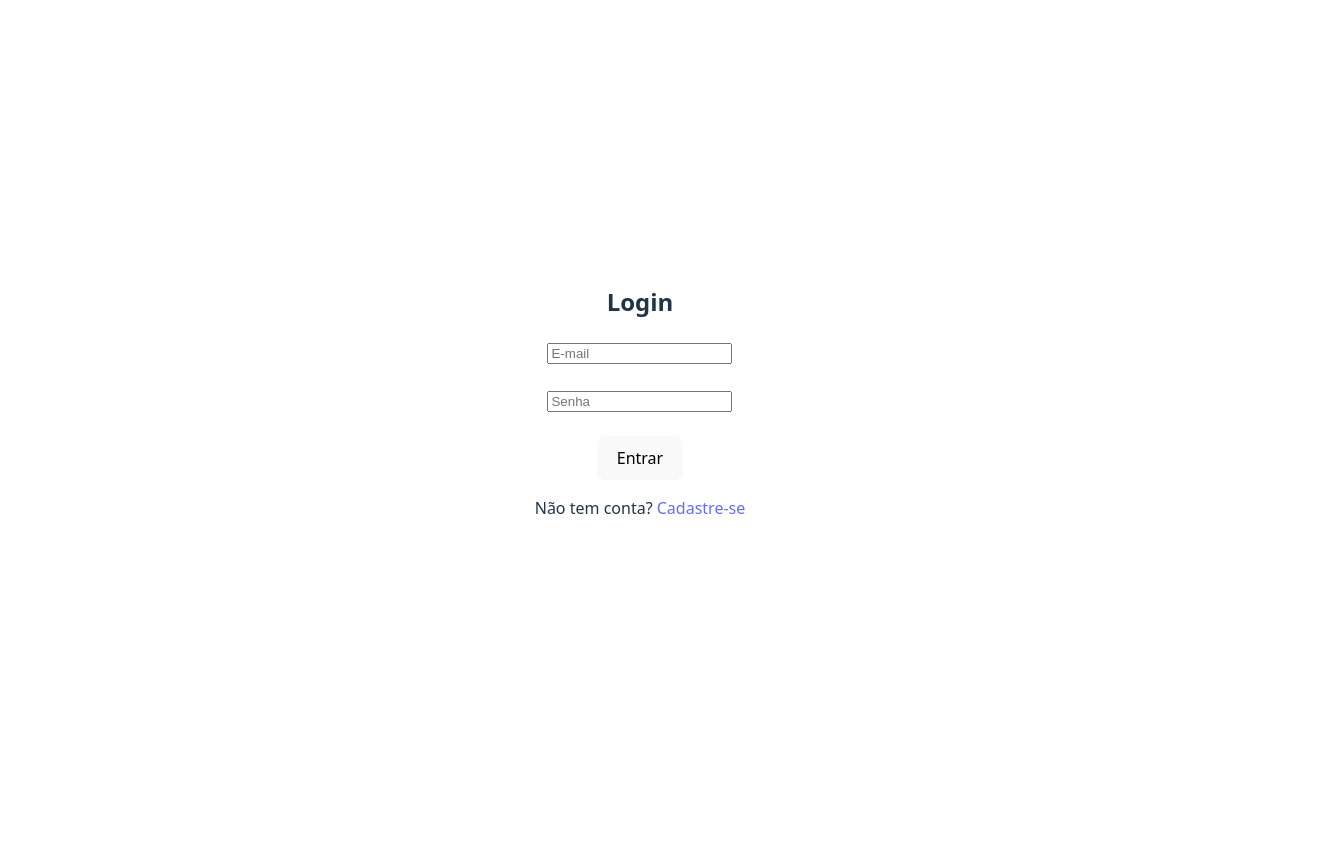
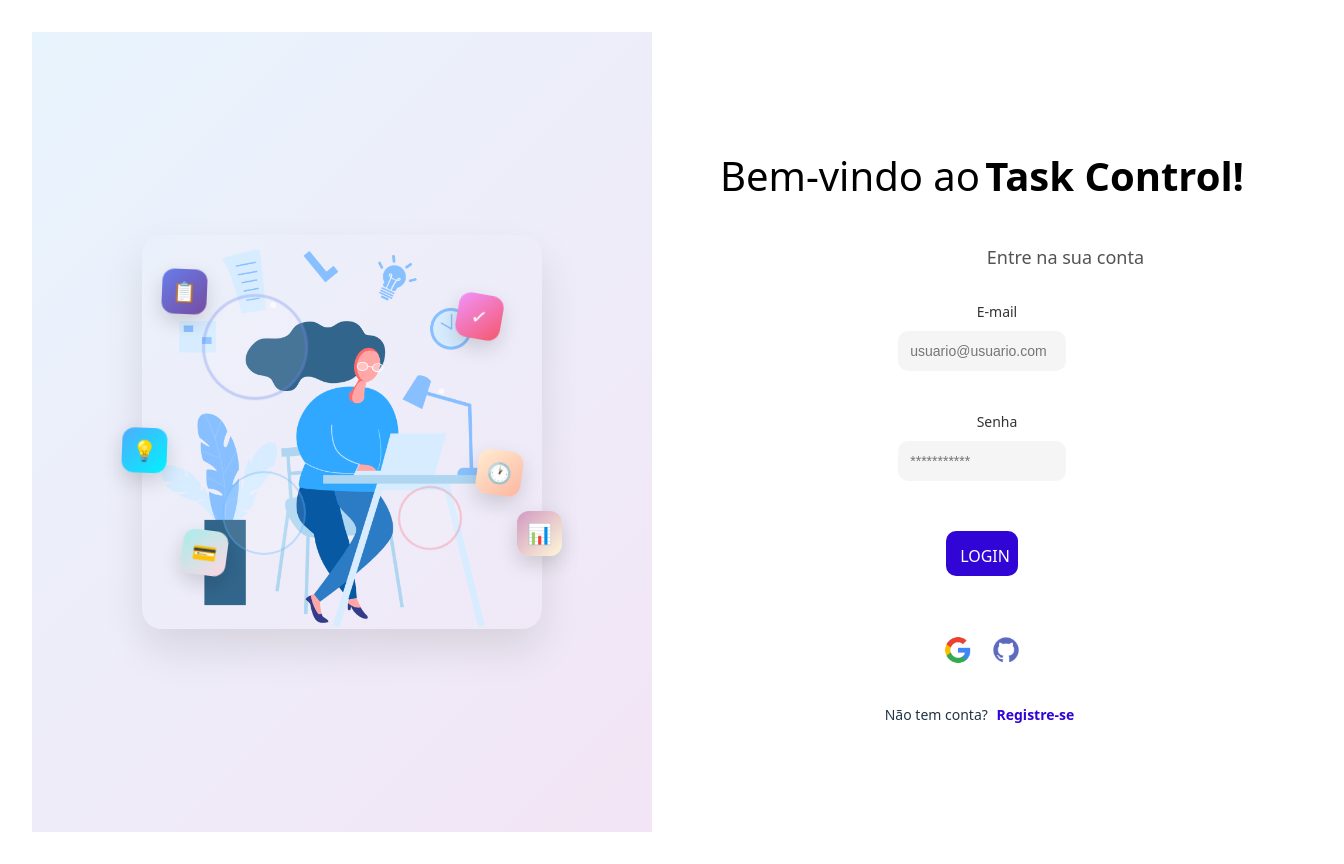
Before and after one commit to geminivasconcelos/task-control-front, a React (Vite) app in the folder task-control/: page /login in a window 1280 px wide. Shown: the whole page, 1344 px wide, since content can reach past the window. Before the commit the page ends 800 px from the top, so only its background shows below. Built offline with nearby package versions, Linux system fonts and the light colour scheme.

Commit message:
feat: adição do login

```diff
--- /dev/null
+++ b/task-control/src/pages/Login.css
@@ -0,0 +1,467 @@
+.login-container {
+  display: flex;
+  height: 100vh;
+  width: 100vw;
+  background-color: #fff;
+  overflow: hidden;
+}
+
+.login-left {
+  flex: 1;
+  background: linear-gradient(135deg, #e8f4fd 0%, #f3e5f5 100%);
+  display: flex;
+  align-items: center;
+  justify-content: center;
+  padding: 40px;
+  position: relative;
+  overflow: hidden;
+}
+
+.illustration-wrapper {
+  position: relative;
+  width: 100%;
+  max-width: 400px;
+  display: flex;
+  align-items: center;
+  justify-content: center;
+}
+
+.illustration {
+  width: 100%;
+  max-width: 400px;
+  z-index: 2;
+  position: relative;
+  border-radius: 20px;
+  box-shadow: 0 20px 40px rgba(0, 0, 0, 0.1);
+}
+
+.floating-icon {
+  position: absolute;
+  width: 45px;
+  height: 45px;
+  border-radius: 12px;
+  display: flex;
+  align-items: center;
+  justify-content: center;
+  font-size: 20px;
+  color: white;
+  animation: float 3s ease-in-out infinite;
+  z-index: 3;
+  box-shadow: 0 8px 20px rgba(0, 0, 0, 0.15);
+  will-change: transform;
+}
+
+.icon-1 {
+  top: 10%;
+  left: 5%;
+  background: linear-gradient(135deg, #667eea 0%, #764ba2 100%);
+  animation-delay: 0s;
+}
+
+.icon-2 {
+  top: 20%;
+  right: 10%;
+  background: linear-gradient(135deg, #f093fb 0%, #f5576c 100%);
+  animation-delay: 1s;
+}
+
+.icon-3 {
+  top: 50%;
+  left: -5%;
+  background: linear-gradient(135deg, #4facfe 0%, #00f2fe 100%);
+  animation-delay: 2s;
+}
+
+.icon-4 {
+  bottom: 30%;
+  right: 5%;
+  background: linear-gradient(135deg, #ffecd2 0%, #fcb69f 100%);
+  animation-delay: 0.5s;
+}
+
+.icon-5 {
+  bottom: 10%;
+  left: 10%;
+  background: linear-gradient(135deg, #a8edea 0%, #fed6e3 100%);
+  animation-delay: 1.5s;
+}
+
+.icon-6 {
+  top: 70%;
+  right: -5%;
+  background: linear-gradient(135deg, #d299c2 0%, #fef9d7 100%);
+  animation-delay: 2.5s;
+}
+
+.floating-circle {
+  position: absolute;
+  border-radius: 50%;
+  background: rgba(255, 255, 255, 0.1);
+  animation: rotate 15s linear infinite;
+  z-index: 3;
+  will-change: transform;
+}
+
+.circle-1 {
+  width: 100px;
+  height: 100px;
+  top: 15%;
+  left: 15%;
+  border: 3px solid rgba(102, 126, 234, 0.3);
+  animation-delay: 0s;
+}
+
+.circle-2 {
+  width: 60px;
+  height: 60px;
+  bottom: 20%;
+  right: 20%;
+  border: 2px solid rgba(245, 87, 108, 0.3);
+  animation-delay: 5s;
+}
+
+.circle-3 {
+  width: 80px;
+  height: 80px;
+  top: 60%;
+  left: 20%;
+  border: 2px solid rgba(79, 172, 254, 0.3);
+  animation-delay: 10s;
+}
+
+@keyframes float {
+  0%,
+  100% {
+    transform: translateY(0px) rotate(0deg);
+  }
+  50% {
+    transform: translateY(-20px) rotate(10deg);
+  }
+}
+
+@keyframes rotate {
+  0% {
+    transform: rotate(0deg);
+  }
+  100% {
+    transform: rotate(360deg);
+  }
+}
+
+.illustration {
+  transition: transform 0.3s ease;
+}
+
+.illustration:hover {
+  transform: scale(1.05);
+}
+
+.particle {
+  position: absolute;
+  width: 6px;
+  height: 6px;
+  background: rgba(255, 255, 255, 0.8);
+  border-radius: 50%;
+  animation: particle-float 4s ease-in-out infinite;
+  z-index: 0;
+  will-change: transform, opacity;
+}
+
+.particle-1 {
+  top: 20%;
+  left: 30%;
+  animation-delay: 0s;
+  animation-duration: 3s;
+}
+
+.particle-2 {
+  top: 40%;
+  right: 25%;
+  animation-delay: 1s;
+  animation-duration: 4s;
+}
+
+.particle-3 {
+  bottom: 30%;
+  left: 40%;
+  animation-delay: 2s;
+  animation-duration: 3.5s;
+}
+
+.particle-4 {
+  top: 60%;
+  right: 40%;
+  animation-delay: 0.5s;
+  animation-duration: 4.5s;
+}
+
+.particle-5 {
+  bottom: 50%;
+  left: 60%;
+  animation-delay: 1.5s;
+  animation-duration: 3.8s;
+}
+
+@keyframes particle-float {
+  0%,
+  100% {
+    transform: translateY(0px) translateX(0px);
+    opacity: 0.6;
+  }
+  25% {
+    transform: translateY(-10px) translateX(5px);
+    opacity: 1;
+  }
+  50% {
+    transform: translateY(-5px) translateX(-5px);
+    opacity: 0.8;
+  }
+  75% {
+    transform: translateY(-15px) translateX(10px);
+    opacity: 0.9;
+  }
+}
+
+.illustration::before {
+  content: "";
+  position: absolute;
+  top: -5px;
+  left: -5px;
+  right: -5px;
+  bottom: -5px;
+  background: linear-gradient(
+    45deg,
+    rgba(102, 126, 234, 0.3) 0%,
+    rgba(245, 87, 108, 0.3) 25%,
+    rgba(79, 172, 254, 0.3) 50%,
+    rgba(254, 203, 159, 0.3) 75%,
+    rgba(102, 126, 234, 0.3) 100%
+  );
+  border-radius: 25px;
+  z-index: -1;
+  animation: glow 3s ease-in-out infinite;
+  opacity: 0;
+}
+
+.illustration:hover::before {
+  opacity: 1;
+}
+
+@keyframes glow {
+  0%,
+  100% {
+    opacity: 0.3;
+  }
+  50% {
+    opacity: 0.6;
+  }
+}
+
+.login-right {
+  flex: 1;
+  background-color: #ffffff;
+  padding: 80px 60px;
+  display: flex;
+  flex-direction: column;
+  justify-content: center;
+
+  align-items: center;
+}
+
+.welcome-text {
+  font-size: 20px;
+  color: #333;
+
+  text-align: center;
+}
+
+.span-welcome-text {
+  font-weight: 200;
+  font-size: 2.5rem;
+  color: #000;
+}
+
+.strong-welcome-text {
+  font-weight: 600;
+  font-size: 2.5rem;
+  color: #000;
+}
+
+.login-right h1 {
+  font-size: 28px;
+  color: #000;
+
+  display: flex;
+  justify-content: center;
+  width: 60%;
+}
+
+.login-right .subtitle {
+  font-size: 18px;
+  font-weight: 200;
+  color: #545353;
+  margin-bottom: 30px;
+  display: flex;
+  justify-content: flex-end;
+
+  width: 60%;
+}
+
+.login-form {
+  display: flex;
+  flex-direction: column;
+  gap: 40px;
+  align-items: center;
+}
+
+.container-login-form {
+  display: flex;
+  flex-direction: column;
+  gap: 9px;
+  align-items: center;
+}
+
+.login-form label {
+  font-size: 14px;
+  color: #333;
+  font-weight: 300;
+  width: 70%;
+
+  margin-left: 30px;
+}
+
+.login-form input {
+  padding: 12px;
+  border: none;
+  border-radius: 10px;
+  background-color: #f5f5f5;
+  font-size: 14px;
+
+  width: 70%;
+}
+
+.login-button {
+  background-color: #3005d6;
+  color: white;
+  border: none;
+  padding: 14px;
+  border-radius: 10px;
+  font-weight: 400;
+  cursor: pointer;
+  margin-top: 10px;
+
+  height: 45px;
+
+  width: 35%;
+}
+
+.social-login {
+  margin: 20px 0;
+  display: flex;
+  gap: 20px;
+  justify-content: center;
+}
+
+.social-login img {
+  width: 28px;
+  cursor: pointer;
+}
+
+.register-text {
+  text-align: center;
+  margin-top: 20px;
+  font-size: 14px;
+
+  width: 100%;
+  font-weight: 300;
+}
+
+.register-text a {
+  color: #3005d6;
+  font-weight: bold;
+  text-decoration: none;
+  transition: all 0.3s ease;
+  padding: 2px 5px;
+  border-radius: 3px;
+  transform-origin: center;
+}
+
+.register-text a:hover {
+  transform: scale(1.2);
+  text-decoration: none;
+}
+
+/* ------------------media------------------------ */
+@media (max-width: 900px) {
+  .login-container {
+    flex-direction: column;
+    height: auto;
+  }
+
+  .login-left {
+    width: 100%;
+    order: 1;
+    padding: 20px;
+    display: flex;
+    justify-content: center;
+    align-items: center;
+  }
+
+  .illustration-wrapper,
+  .illustration {
+    max-width: 220px;
+    width: 100%;
+  }
+
+  .login-right {
+    width: 100%;
+    order: 2;
+    padding: 30px 20px;
+    align-items: center;
+  }
+
+  .login-right h1,
+  .login-right .subtitle {
+    width: 100%;
+    text-align: center;
+    justify-content: center;
+  }
+
+  .login-form {
+    width: 100%;
+    gap: 20px;
+  }
+
+  .container-login-form {
+    width: 100%;
+    align-items: center;
+  }
+
+  .login-form label,
+  .login-form input {
+    width: 90%;
+    margin-left: 0;
+  }
+
+  .login-button {
+    width: 90%;
+  }
+
+  .welcome-text,
+  .span-welcome-text,
+  .strong-welcome-text {
+    font-size: 1.8rem;
+    text-align: center;
+  }
+
+  .social-login {
+    margin-top: 40px;
+  }
+
+  .register-text {
+    margin-top: 10px;
+    font-size: 13px;
+    width: 100%;
+    text-align: center;
+  }
+}
--- a/task-control/src/pages/Login.tsx
+++ b/task-control/src/pages/Login.tsx
@@ -1,39 +1,73 @@
-import { Link } from 'react-router-dom';
-import { useState } from 'react';
+import "./Login.css";
+import backgroundImage from "../assets/background-login-register.png";
+import gogoleIcon from "../assets/google-icon.png";
+import githubIcon from "../assets/github-icon.png";
 
 export default function Login() {
-  const [email, setEmail] = useState('');
-  const [senha, setSenha] = useState('');
+  return (
+    <div className="login-container">
+      <div className="login-left">
+        <div className="illustration-wrapper">
+          {/* Partículas de fundo */}
+          <div className="particle particle-1"></div>
+          <div className="particle particle-2"></div>
+          <div className="particle particle-3"></div>
+          <div className="particle particle-4"></div>
+          <div className="particle particle-5"></div>
 
-  const handleLogin = (e: React.FormEvent) => {
-    e.preventDefault();
-    console.log('Email:', email, 'Senha:', senha);
-    // Aqui você chama sua API
-  };
+          {/* Ícones flutuantes animados */}
+          <div className="floating-icon icon-1">📋</div>
+          <div className="floating-icon icon-2">✓</div>
+          <div className="floating-icon icon-3">💡</div>
+          <div className="floating-icon icon-4">🕐</div>
+          <div className="floating-icon icon-5">💳</div>
+          <div className="floating-icon icon-6">📊</div>
 
-  return (
-    <div style={{ padding: '2rem' }}>
-      <h2>Login</h2>
-      <form onSubmit={handleLogin}>
-        <input
-          type="email"
-          placeholder="E-mail"
-          value={email}
-          onChange={e => setEmail(e.target.value)}
-          required
-        /><br /><br />
-        <input
-          type="password"
-          placeholder="Senha"
-          value={senha}
-          onChange={e => setSenha(e.target.value)}
-          required
-        /><br /><br />
-        <button type="submit">Entrar</button>
-      </form>
-      <p>
-        Não tem conta? <Link to="/registro">Cadastre-se</Link>
-      </p>
+          {/* Círculos decorativos */}
+          <div className="floating-circle circle-1"></div>
+          <div className="floating-circle circle-2"></div>
+          <div className="floating-circle circle-3"></div>
+
+          <img
+            src={backgroundImage}
+            alt="Ilustração"
+            className="illustration"
+          />
+        </div>
+      </div>
+
+      <div className="login-right">
+        <p className="welcome-text">
+          <span className="span-welcome-text">Bem-vindo ao</span>{" "}
+          <strong className="strong-welcome-text">Task Control!</strong>
+        </p>
+        <p className="subtitle">Entre na sua conta</p>
+
+        <form className="login-form">
+          <div className="container-login-form">
+            <label htmlFor="email">E-mail</label>
+            <input type="email" id="email" placeholder="usuario@usuario.com" />
+          </div>
+
+          <div className="container-login-form">
+            <label htmlFor="password">Senha</label>
+            <input type="password" id="password" placeholder="***********" />
+          </div>
+
+          <button type="submit" className="login-button">
+            LOGIN
+          </button>
+
+          <div className="social-login">
+            <img src={gogoleIcon} alt="Google" />
+            <img src={githubIcon} alt="GitHub" />
+          </div>
+        </form>
+
+        <p className="register-text">
+          Não tem conta? <a href="/register">Registre-se</a>
+        </p>
+      </div>
     </div>
   );
 }
```
